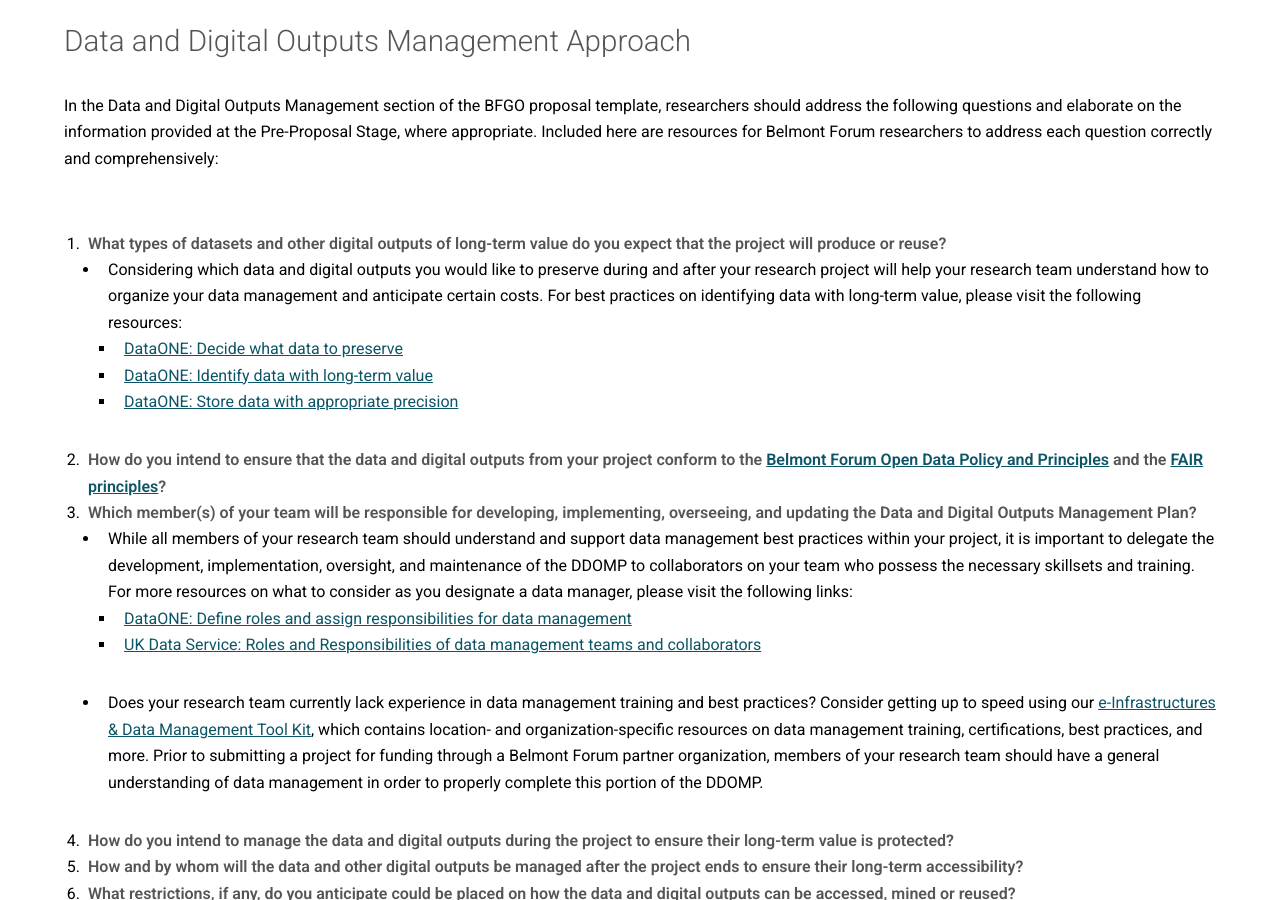
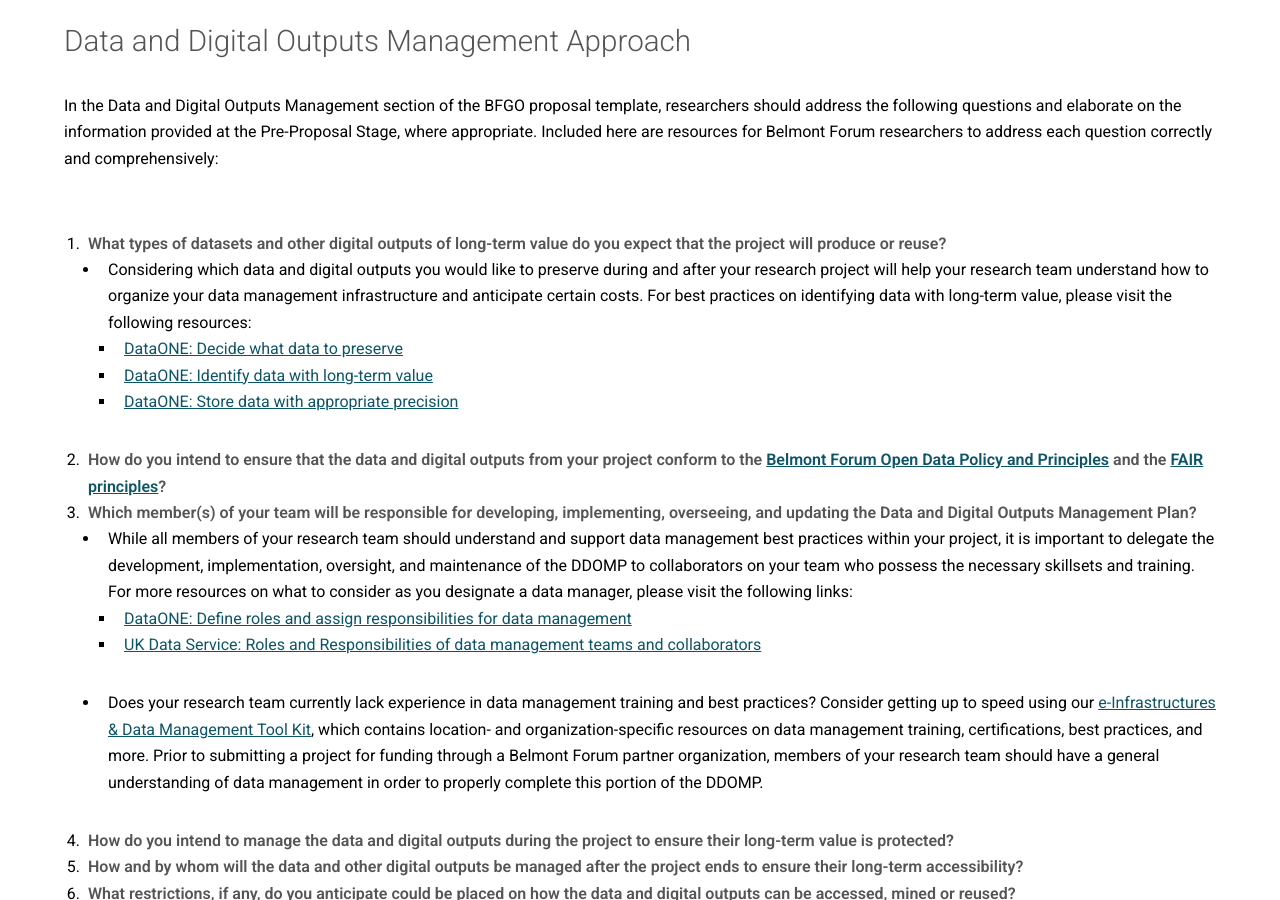
Before and after one commit to bfe-inf/toolkit, a Jekyll site: the page ddomp-fullproposal.html, which Jekyll copies as it is, in a window 1280 px wide and 900 px high, scrolled down 674 px. Built offline with Jekyll 4.4.1, drawn with Linux system fonts in a browser that asks for light colours.

Commit message:
Update ddomp-fullproposal.html

```diff
--- a/ddomp-fullproposal.html
+++ b/ddomp-fullproposal.html
@@ -52,7 +52,7 @@
 					<ol>
 						<li><strong>What types of datasets and other digital outputs of long-term value do you expect that the project will produce or reuse?</strong></li>
 							<ul>
-								<li>Considering which data and digital outputs you would like to preserve during and after your research project will help your research team understand how to organize your data management and anticipate certain costs. For best practices on identifying data with long-term value, please visit the following resources:</li>
+								<li>Considering which data and digital outputs you would like to preserve during and after your research project will help your research team understand how to organize your data management infrastructure and anticipate certain costs. For best practices on identifying data with long-term value, please visit the following resources:</li>
 									<ul style="list-style-type:square">
 										<li><a href="https://www.dataone.org/best-practices/decide-what-data-preserve" target="_blank">DataONE: Decide what data to preserve</a></li>
 										<li><a href="https://www.dataone.org/best-practices/identify-data-long-term-value" target="_blank">DataONE: Identify data with long-term value</a></li>
```
